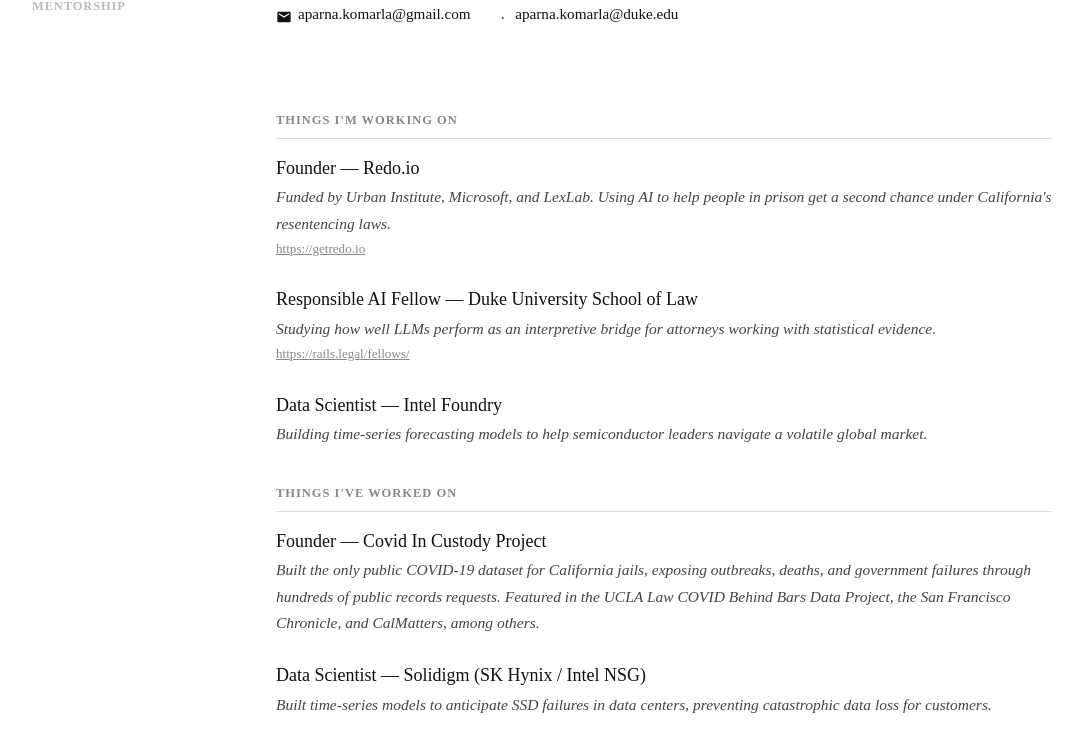
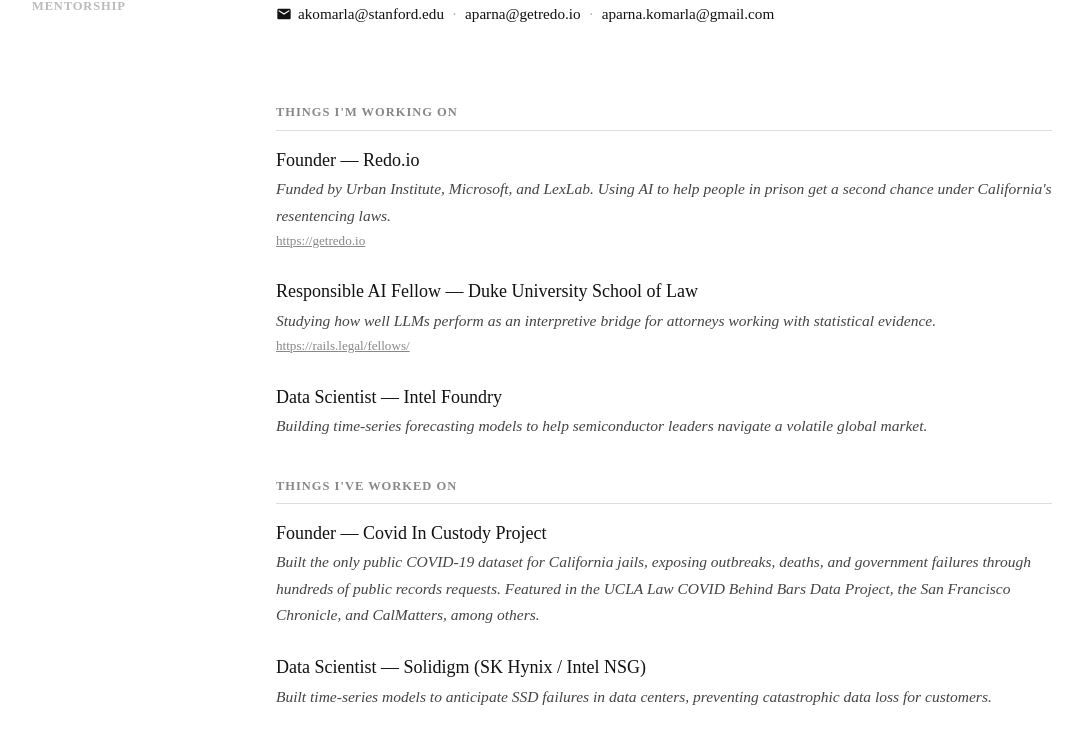
Before and after one commit to akomarla/akomarla.github.io, a plain HTML site: page index.html in a window 1280 px wide. Shown: the part 369-1100 px from the top of the page, without its empty margins (98-1181 px from the left). Drawn offline with Linux system fonts and the light colour scheme; a web font is replaced by a local one.

Commit message:
Update contact emails (Stanford, Redo.io, Gmail) and tidy separators
Co-Authored-By: Claude Opus 5.5 <noreply@anthropic.com>
Claude-Session: https://claude.ai/code/session_01JbThm4BaJpB66EinNc9TXR

```diff
--- a/index.html
+++ b/index.html
@@ -29,7 +29,7 @@
   "givenName": "Aparna",
   "familyName": "Komarla",
   "url": "https://akomarla.github.io/",
-  "email": "mailto:aparna.komarla@gmail.com",
+  "email": ["mailto:akomarla@stanford.edu", "mailto:aparna@getredo.io", "mailto:aparna.komarla@gmail.com"],
   "jobTitle": [
     "Founder and Lead Data Scientist",
     "Responsible AI Fellow",
@@ -180,7 +180,7 @@
           <a href="https://linkedin.com/in/apkomarla/" rel="me"><svg viewBox="0 0 24 24" fill="currentColor" aria-hidden="true"><path d="M20.45 20.45h-3.554v-5.57c0-1.328-.024-3.037-1.85-3.037-1.851 0-2.134 1.445-2.134 2.939v5.668H9.358V9h3.414v1.561h.048c.476-.9 1.637-1.85 3.368-1.85 3.601 0 4.267 2.37 4.267 5.455v6.284zM5.337 7.433a2.062 2.062 0 0 1-2.063-2.065 2.064 2.064 0 1 1 2.063 2.065zm1.782 13.017H3.555V9h3.564v11.45zM22.225 0H1.771C.792 0 0 .774 0 1.729v20.542C0 23.227.792 24 1.771 24h20.451C23.2 24 24 23.227 24 22.271V1.729C24 .774 23.2 0 22.222 0h.003z"/></svg>linkedin.com/in/apkomarla/</a>
           <a href="https://github.com/akomarla" rel="me"><svg viewBox="0 0 24 24" fill="currentColor" aria-hidden="true"><path d="M12 .297c-6.63 0-12 5.373-12 12 0 5.303 3.438 9.8 8.205 11.385.6.113.82-.258.82-.577 0-.285-.01-1.04-.015-2.04-3.338.724-4.042-1.61-4.042-1.61C4.422 18.07 3.633 17.7 3.633 17.7c-1.087-.744.084-.729.084-.729 1.205.084 1.838 1.236 1.838 1.236 1.07 1.835 2.809 1.305 3.495.998.108-.776.417-1.305.76-1.605-2.665-.3-5.466-1.332-5.466-5.93 0-1.31.465-2.38 1.235-3.22-.135-.303-.54-1.523.105-3.176 0 0 1.005-.322 3.3 1.23.96-.267 1.98-.399 3-.405 1.02.006 2.04.138 3 .405 2.28-1.552 3.285-1.23 3.285-1.23.645 1.653.24 2.873.12 3.176.765.84 1.23 1.91 1.23 3.22 0 4.61-2.805 5.625-5.475 5.92.42.36.81 1.096.81 2.22 0 1.606-.015 2.896-.015 3.286 0 .315.21.69.825.57C20.565 22.092 24 17.592 24 12.297c0-6.627-5.373-12-12-12"/></svg>github.com/akomarla</a>
           <a href="https://scholar.google.com/citations?user=VR10Mn8AAAAJ" rel="me"><svg viewBox="0 0 24 24" fill="currentColor" aria-hidden="true"><path d="M12 24a7 7 0 1 1 0-14 7 7 0 0 1 0 14zm0-24L0 9.5l4.838 3.94A8 8 0 0 1 12 9a8 8 0 0 1 7.162 4.44L24 9.5z"/></svg>Google Scholar</a>
-          <span><svg viewBox="0 0 24 24" fill="currentColor" aria-hidden="true"><path d="M20 4H4c-1.1 0-2 .9-2 2v12c0 1.1.9 2 2 2h16c1.1 0 2-.9 2-2V6c0-1.1-.9-2-2-2zm0 4-8 5-8-5V6l8 5 8-5v2z"/></svg><a href="mailto:aparna.komarla@gmail.com">aparna.komarla@gmail.com</a> &nbsp;&middot;&nbsp; <a href="mailto:aparna.komarla@duke.edu">aparna.komarla@duke.edu</a></span>
+          <span class="emails"><svg viewBox="0 0 24 24" fill="currentColor" aria-hidden="true"><path d="M20 4H4c-1.1 0-2 .9-2 2v12c0 1.1.9 2 2 2h16c1.1 0 2-.9 2-2V6c0-1.1-.9-2-2-2zm0 4-8 5-8-5V6l8 5 8-5v2z"/></svg><a href="mailto:akomarla@stanford.edu">akomarla@stanford.edu</a><b class="sep" aria-hidden="true">&middot;</b><a href="mailto:aparna@getredo.io">aparna@getredo.io</a><b class="sep" aria-hidden="true">&middot;</b><a href="mailto:aparna.komarla@gmail.com">aparna.komarla@gmail.com</a></span>
         </div>
         </div>
       </section>
--- a/style.css
+++ b/style.css
@@ -137,6 +137,10 @@ a:hover { color: #555; }
   text-decoration: none;
 }
 .links svg { width: 16px; height: 16px; flex-shrink: 0; }
+.links .emails { flex-wrap: wrap; gap: 4px 8px; }
+.links .emails svg { margin-right: -2px; }
+.links .emails a { margin: 0; display: inline; }
+.links .sep { font-weight: normal; color: #aaa; }
 
 /* Section heading, formerly .sublabel */
 h2 {
```
